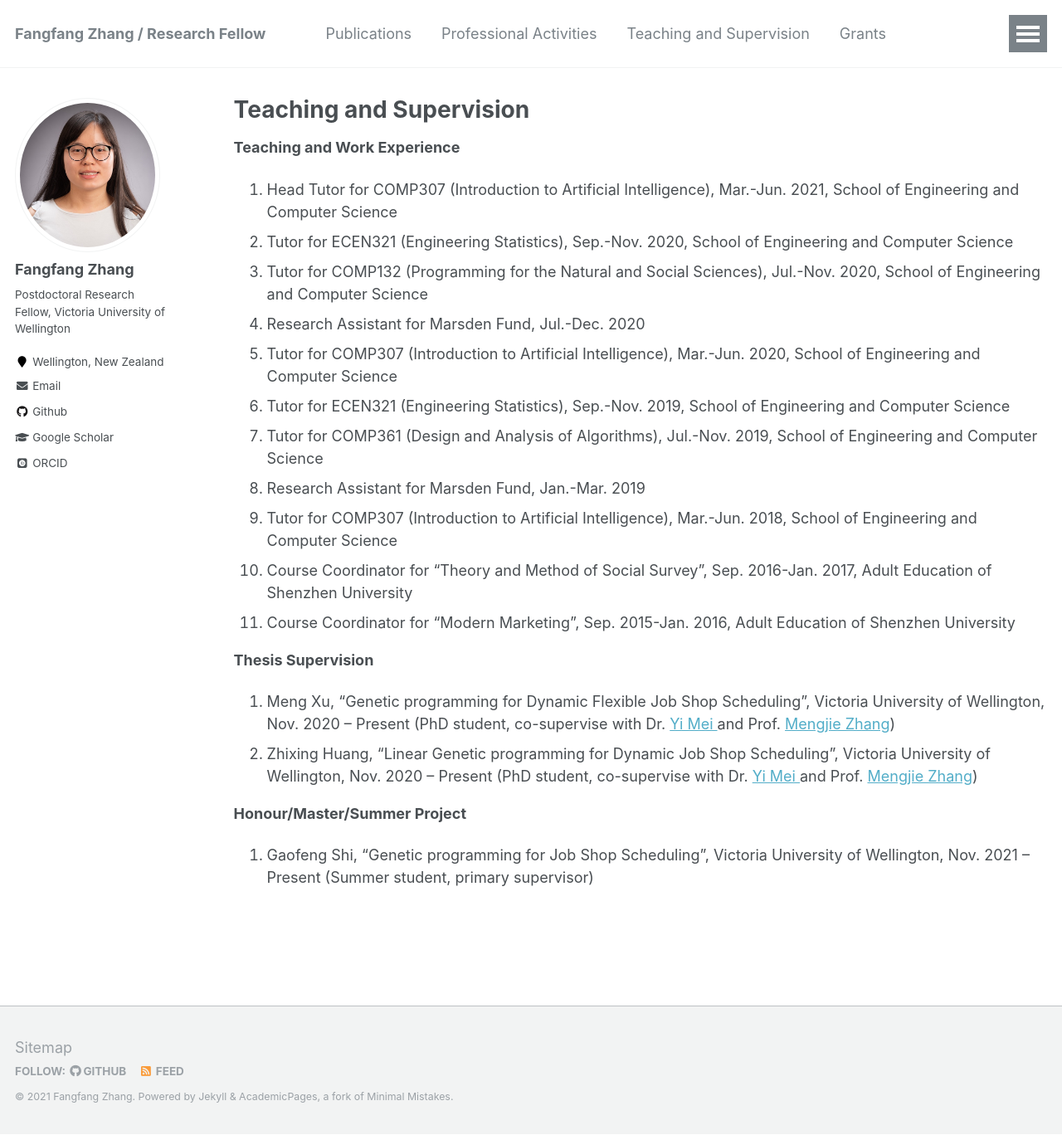
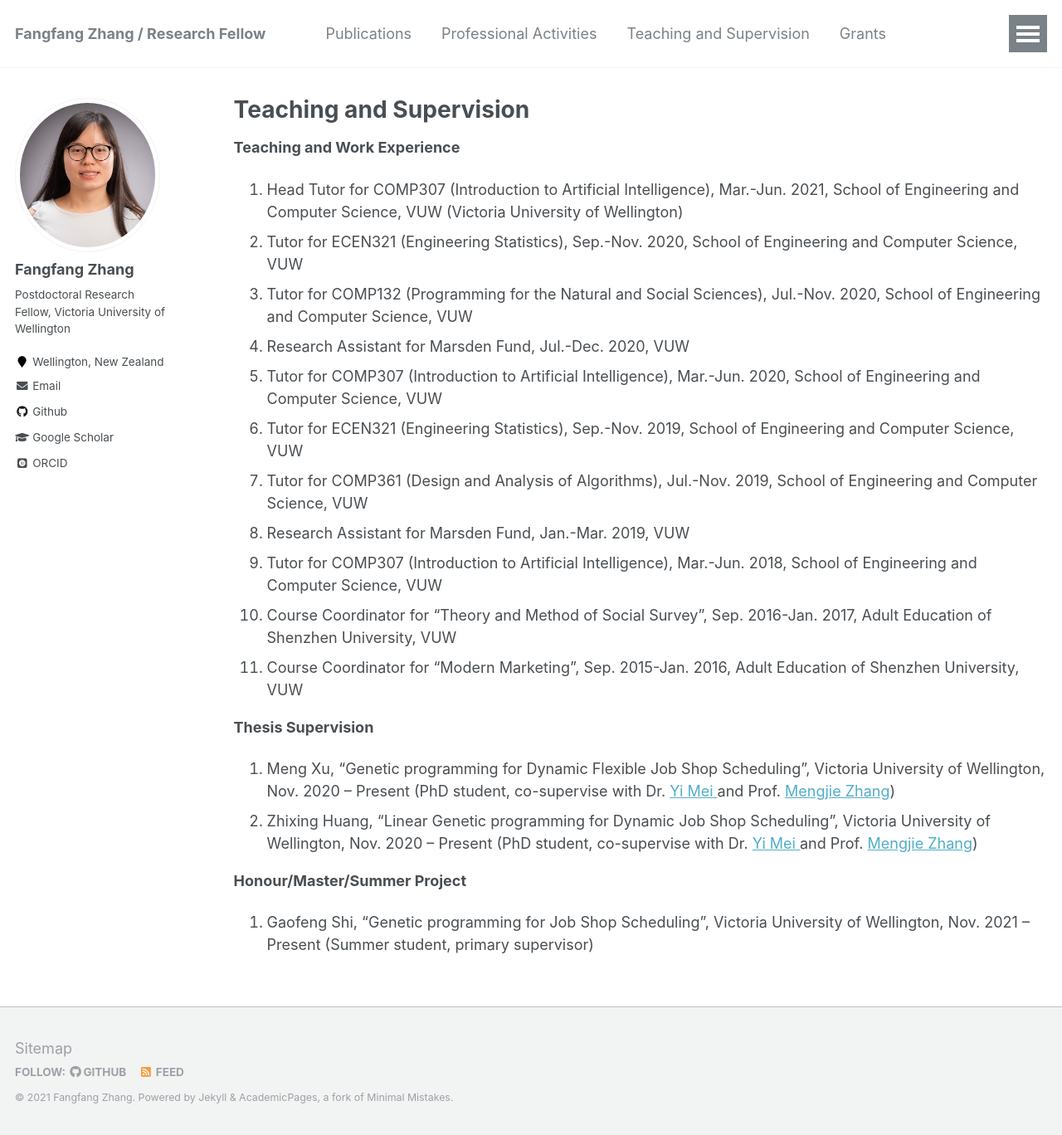
Before and after one commit to fangfang-zhang/fangfang-zhang.github.io, a Jekyll site: the page built from _pages/teaching.md, in a window 1280 px wide and 1368 px high. Shown: the whole window at 83% size. Built offline with Jekyll 4.4.1, drawn with Linux system fonts in a browser that asks for light colours; some web fonts are replaced.

Commit message:
teqching

```diff
--- a/_pages/teaching.md
+++ b/_pages/teaching.md
@@ -7,17 +7,17 @@ author_profile: true
 
 **Teaching and Work Experience**
 <ol>
-<li> Head Tutor for COMP307 (Introduction to Artificial Intelligence), Mar.-Jun. 2021, School of Engineering and Computer Science </li>
-<li> Tutor for ECEN321 (Engineering Statistics), Sep.-Nov. 2020, School of Engineering and Computer Science </li>
-<li> Tutor for COMP132 (Programming for the Natural and Social Sciences), Jul.-Nov. 2020, School of Engineering and Computer Science </li>
-<li> Research Assistant for Marsden Fund, Jul.-Dec. 2020 </li>
-<li> Tutor for COMP307 (Introduction to Artificial Intelligence), Mar.-Jun. 2020, School of Engineering and Computer Science </li>
-<li> Tutor for ECEN321 (Engineering Statistics), Sep.-Nov. 2019, School of Engineering and Computer Science </li>
-<li> Tutor for COMP361 (Design and Analysis of Algorithms), Jul.-Nov. 2019, School of Engineering and Computer Science </li>
-<li> Research Assistant for Marsden Fund, Jan.-Mar. 2019 </li>
-<li> Tutor for COMP307 (Introduction to Artificial Intelligence), Mar.-Jun. 2018, School of Engineering and Computer Science </li>
-<li> Course Coordinator for “Theory and Method of Social Survey”, Sep. 2016-Jan. 2017, Adult Education of Shenzhen University </li>
-<li> Course Coordinator for “Modern Marketing”, Sep. 2015-Jan. 2016, Adult Education of Shenzhen University </li>
+<li> Head Tutor for COMP307 (Introduction to Artificial Intelligence), Mar.-Jun. 2021, School of Engineering and Computer Science, VUW (Victoria University of Wellington) </li>
+<li> Tutor for ECEN321 (Engineering Statistics), Sep.-Nov. 2020, School of Engineering and Computer Science, VUW </li>
+<li> Tutor for COMP132 (Programming for the Natural and Social Sciences), Jul.-Nov. 2020, School of Engineering and Computer Science, VUW </li>
+<li> Research Assistant for Marsden Fund, Jul.-Dec. 2020, VUW </li>
+<li> Tutor for COMP307 (Introduction to Artificial Intelligence), Mar.-Jun. 2020, School of Engineering and Computer Science, VUW </li>
+<li> Tutor for ECEN321 (Engineering Statistics), Sep.-Nov. 2019, School of Engineering and Computer Science, VUW </li>
+<li> Tutor for COMP361 (Design and Analysis of Algorithms), Jul.-Nov. 2019, School of Engineering and Computer Science, VUW </li>
+<li> Research Assistant for Marsden Fund, Jan.-Mar. 2019, VUW </li>
+<li> Tutor for COMP307 (Introduction to Artificial Intelligence), Mar.-Jun. 2018, School of Engineering and Computer Science, VUW </li>
+<li> Course Coordinator for “Theory and Method of Social Survey”, Sep. 2016-Jan. 2017, Adult Education of Shenzhen University, VUW </li>
+<li> Course Coordinator for “Modern Marketing”, Sep. 2015-Jan. 2016, Adult Education of Shenzhen University, VUW </li>
 </ol>
 
 **Thesis Supervision**
```
